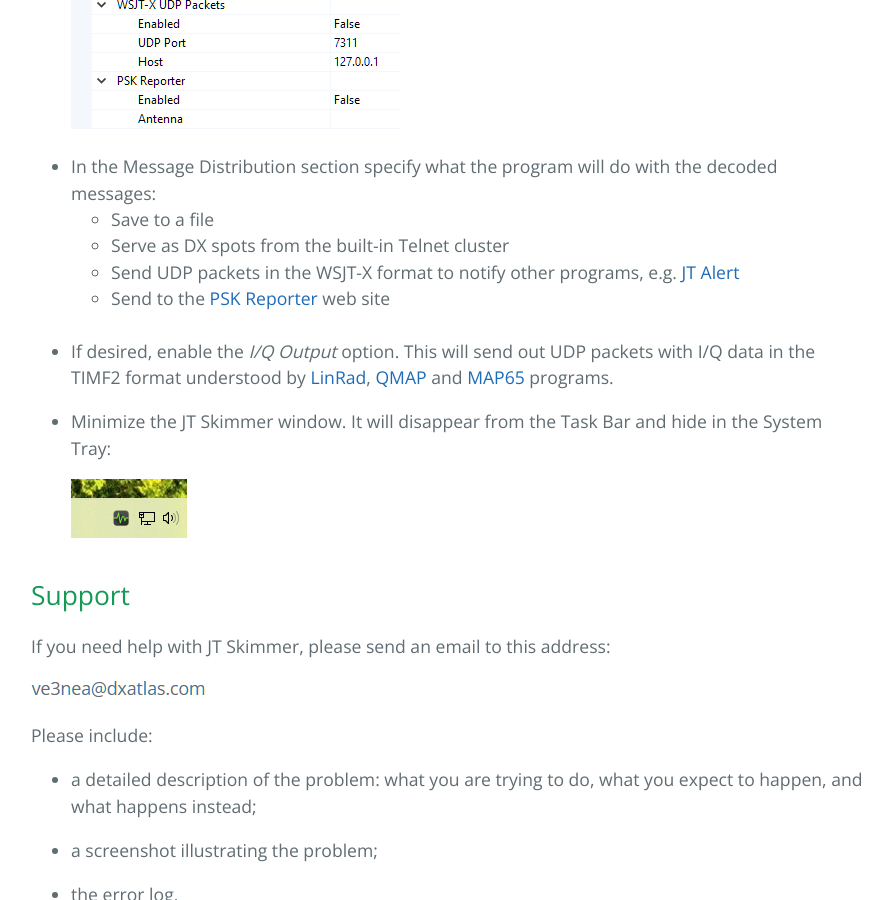
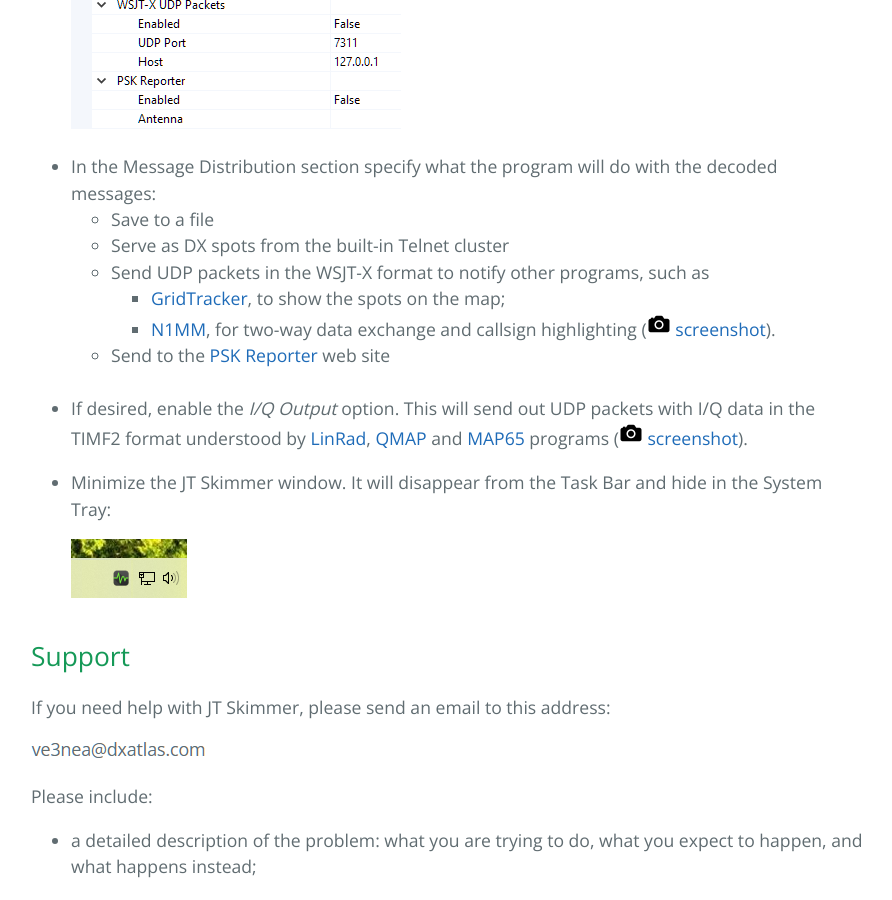
Before and after one commit to VE3NEA/JTSkimmer, a Jekyll site: the page built from docs/quick_start.md, in a window 1280 px wide and 900 px high, scrolled down 2903 px. Shown: the whole window, without its empty margins (193-1085 px from the left). Built offline with Jekyll 4.4.1, drawn with Linux system fonts in a browser that asks for light colours.

```diff
--- a/docs/quick_start.md
+++ b/docs/quick_start.md
@@ -69,15 +69,19 @@ cover the first 360 kHz of the 10 m band. Click on OK.
   the program will do with the decoded messages:
   - Save to a file
   - Serve as DX spots from the built-in Telnet cluster
-  - Send UDP packets in the WSJT-X format to notify other programs, e.g.
-  [JT Alert](https://hamapps.com/)
+  - Send UDP packets in the WSJT-X format to notify other programs, such as
+    - [GridTracker](https://gridtracker.org/), to show the spots on the map;
+    - [N1MM](https://n1mmwp.hamdocs.com/manual-windows/wsjt-x-decode-list-window/),
+    for two-way data exchange and callsign highlighting
+    (![screenshot](assets/images/camera.png) [screenshot](assets/images/users_manual/jtskimmer_and_n1mm.png)).
   - Send to the [PSK Reporter](https://www.pskreporter.info/) web site
 <br>
 - If desired, enable the _I/Q Output_ option. This will send out UDP packets with I/Q data
   in the TIMF2 format understood by
   [LinRad](https://www.sm5bsz.com/linuxdsp/linrad.htm),
   [QMAP](https://wsjt.sourceforge.io/wsjtx.html) and
-  [MAP65](https://wsjt.sourceforge.io/map65.html) programs.
+  [MAP65](https://wsjt.sourceforge.io/map65.html) programs
+  (![screenshot](assets/images/camera.png) [screenshot](assets/images/users_manual/jtskimmer_and_qmap.png)).
 
 - Minimize the JT Skimmer window. It will disappear from the Task Bar and hide in the System Tray:
 
```
Also changed, not shown: docs/download.md (+12 -1 lines), docs/assets/images/camera.png (added), docs/assets/images/users_manual/jtskimmer_and_n1mm.png (added), docs/assets/images/users_manual/jtskimmer_and_qmap.png (added), 2 other files.
